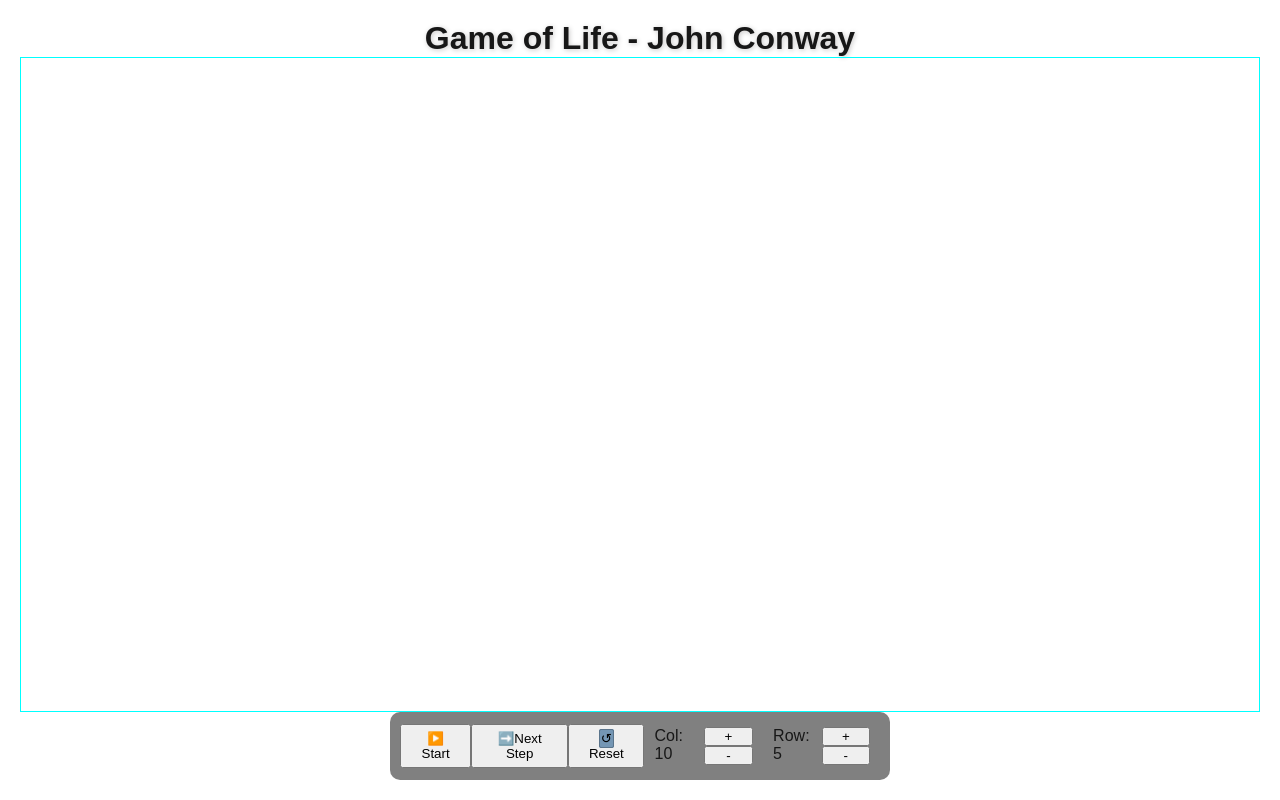
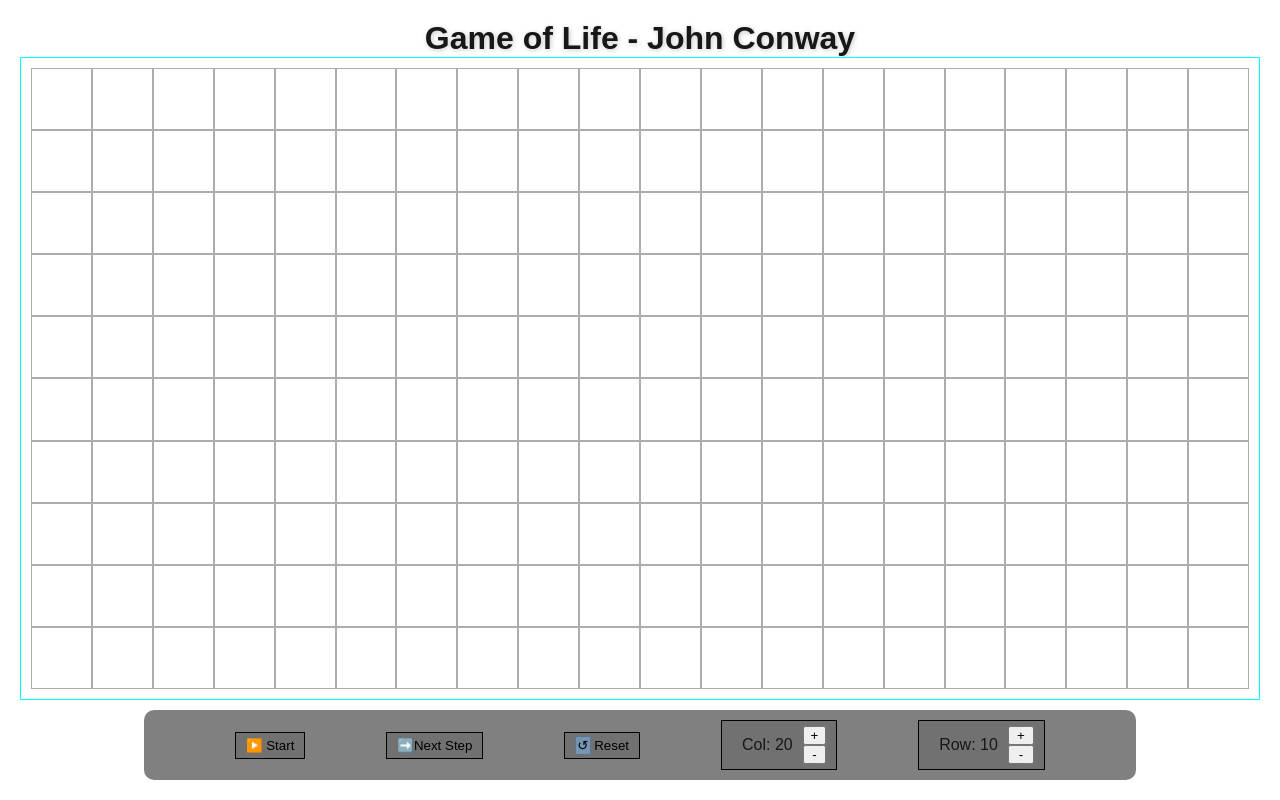
Before and after one commit to RaphaelTheStegosaurus/Game-Of-Life, a Next.js app: page / in a window 1280 px wide. Built offline with nearby package versions, Linux system fonts and the light colour scheme.

Commit message:
Adding styling on panel controlls and the grid

```diff
--- a/app/components/cell.module.css
+++ b/app/components/cell.module.css
@@ -5,12 +5,14 @@
     width: 100%;
     height: 100%;
 }
-.cell{
+
+.cell {
     cursor: pointer;
-    border: white 1px solid;
+    border: rgb(173, 173, 173) 1px solid;
     background: transparent;
-    transition: all ease 0.5s ;
+    transition: all ease 0.5s;
 }
-.alive{
+
+.alive {
     background: cyan !important;
 }
--- a/app/components/controlls.module.css
+++ b/app/components/controlls.module.css
@@ -1,9 +1,12 @@
 .Panel {
-    width: 500px;
+    margin-top: 10px;
+    min-width: 80%;
     border-radius: 10px;
     background: gray;
     padding: 10px;
     display: flex;
+    flex-wrap: wrap;
+    row-gap: 20px;
     flex-direction: row;
     align-items: center;
     justify-content: space-evenly;
@@ -11,6 +14,8 @@
 
 .ControlButton {
     padding: 5px 10px;
+    background: rgb(113, 113, 113);
+    border: 1px solid black;
 }
 
 .Icon {
@@ -22,18 +27,27 @@
 
 .ControlRangePanel {
     display: grid;
-    grid-template-columns: repeat(2, 1fr);
+    grid-template-columns: 3fr 1fr;
     grid-template-rows: repeat(2, 1fr);
 }
 
 .ControlRangeLabel {
     grid-area: 1 / 1 / 3 / 2;
+    margin: auto 10px;
 }
 
-.Styles.ControlRangeButtonMore {
+.ControlRangeButtonMore {
     grid-area: 1 / 2 / 2 / 3;
 }
 
-.Styles.ControlRangeButtonLess {
+.ControlRangeButtonLess {
     grid-area: 2 / 2 / 3 / 3;
 }
+
+.ControlRangeButton {
+    transition: all ease 0.5s;
+}
+
+.ControlRangeButton:hover {
+    background: #7496b4;
+}
--- a/app/page.tsx
+++ b/app/page.tsx
@@ -19,7 +19,7 @@ const MIN_SIZE = 5;
 const MAX_SIZE = 50;
 export const GridContext = createContext<GridContextType | null>(null);
 export default function Home() {
-  const [gridSize, setGridSize] = useState<GridSize>({ cols: 10, rows: 5 });
+  const [gridSize, setGridSize] = useState<GridSize>({ cols: 20, rows: 10 });
   const [NElements, setNElements] = useState<number>(
     gridSize.cols * gridSize.rows
   );
```
